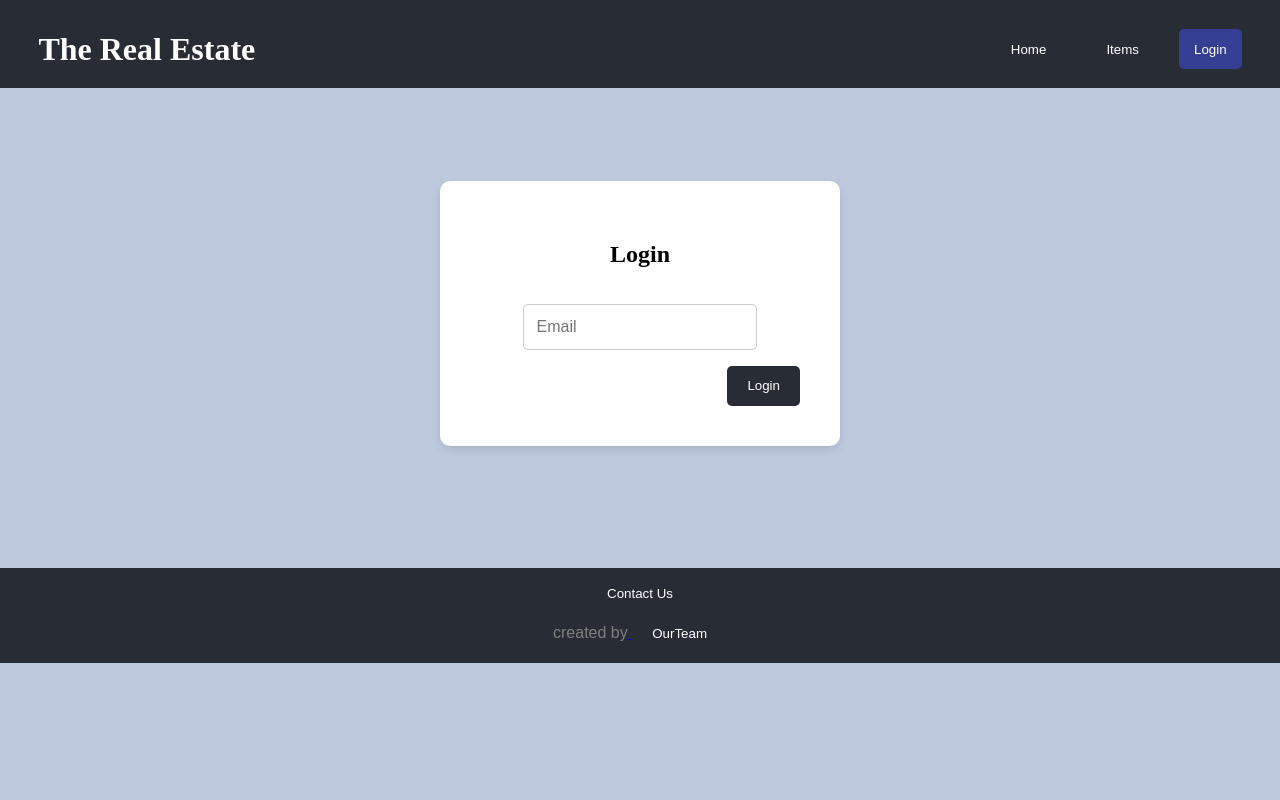
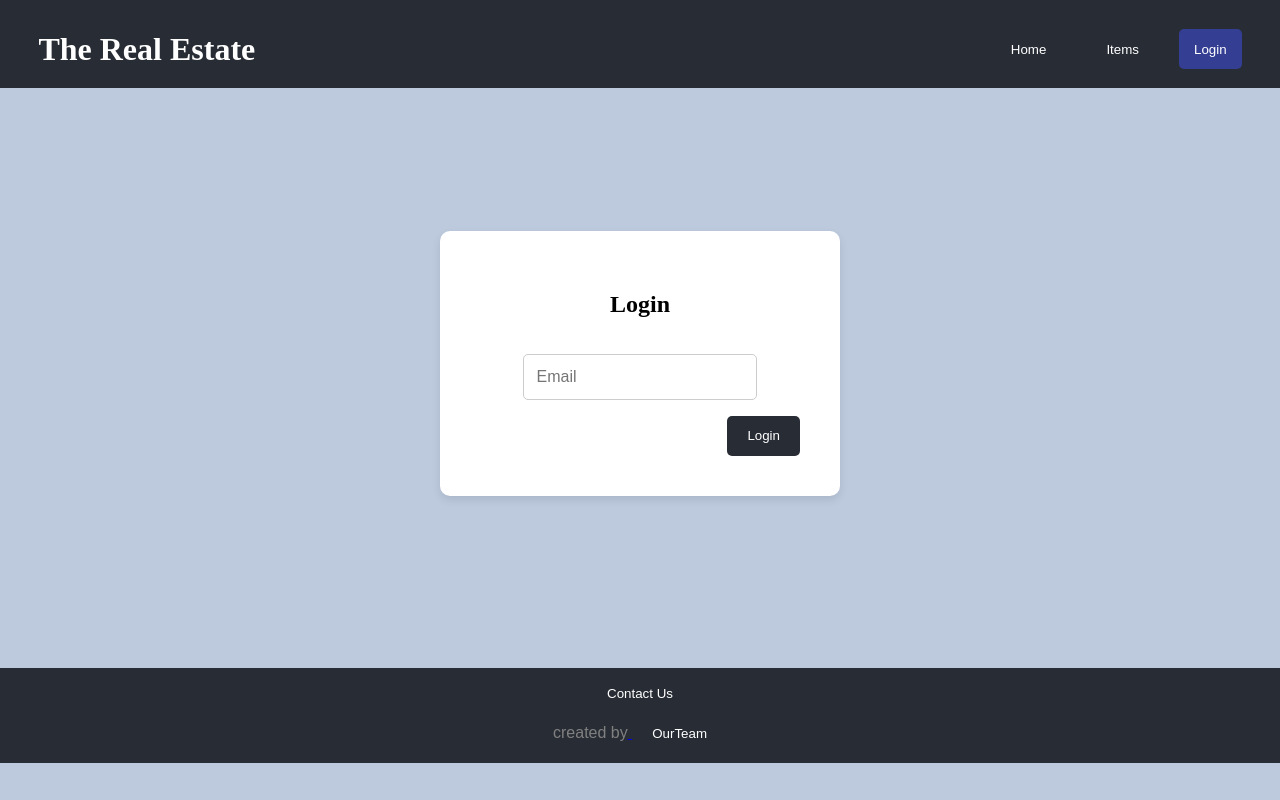
Before and after one commit to 3ayary/Grad-Project, a React (Vite) app: page /login in a window 1280 px wide. Built offline with nearby package versions, Linux system fonts and the light colour scheme.

Commit message:
edit login page size

```diff
--- a/src/components/style/LoginPage.css
+++ b/src/components/style/LoginPage.css
@@ -10,7 +10,7 @@
 }
 
 .login-container-page {
-  min-height: 450px;
+  min-height: 550px;
   display: flex;
   justify-content: center;
   align-items: center;
```
